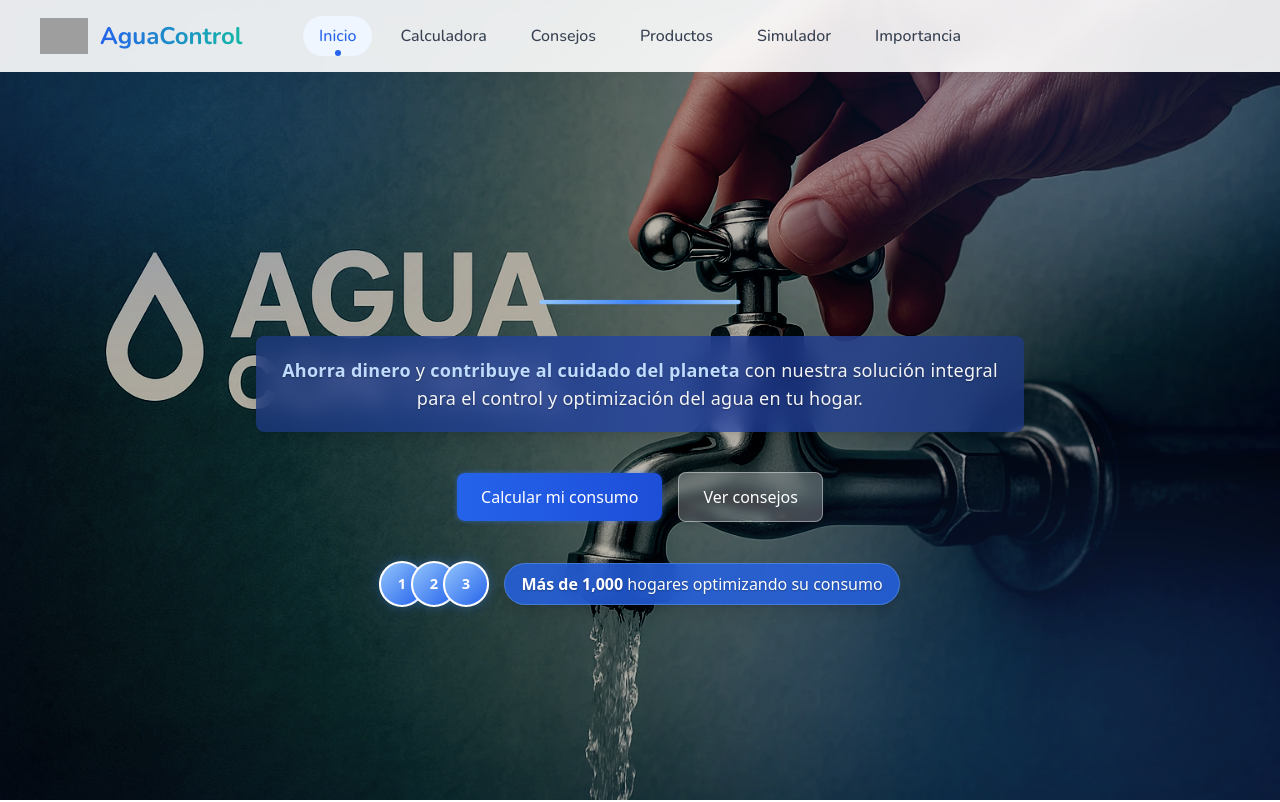
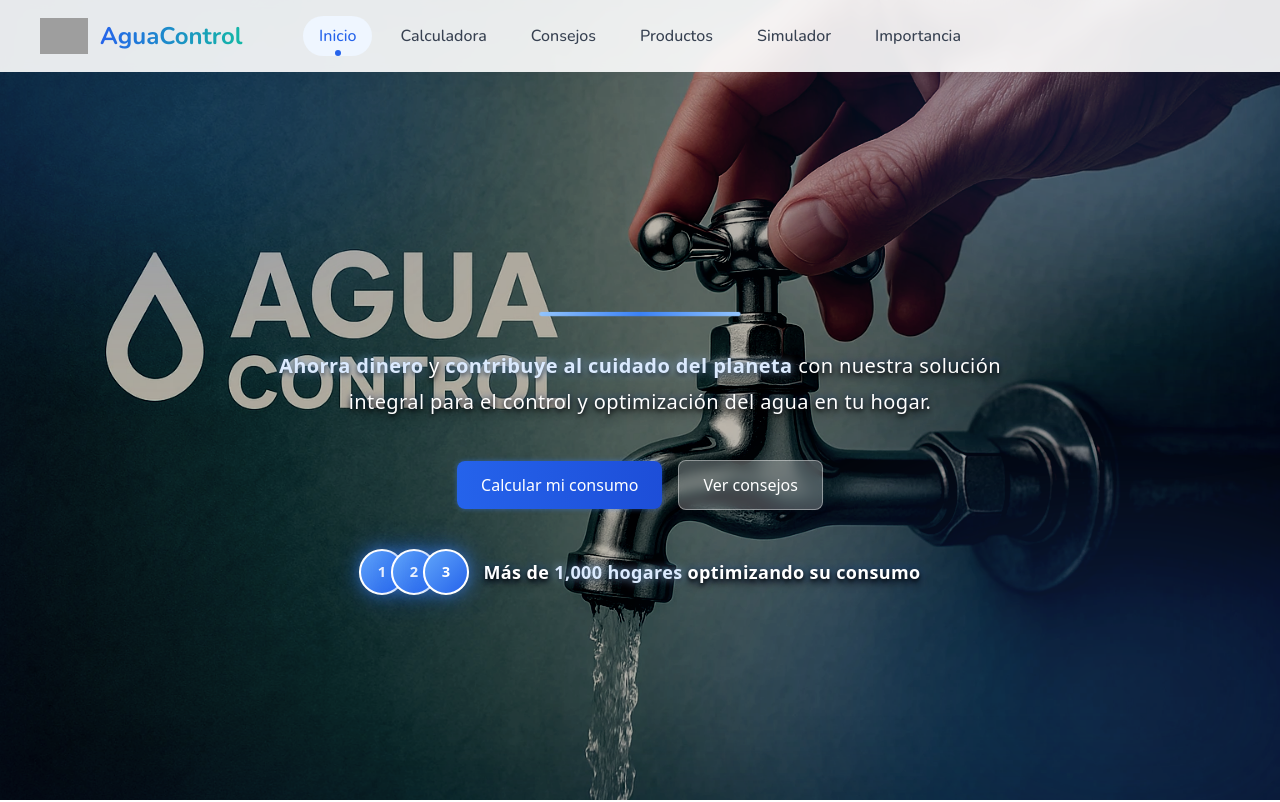
Before and after one commit to camiloviveros/AguaControl, a Next.js app: page / in a window 1280 px wide. Shown: the top 802 px of the page. Built offline with nearby package versions, Linux system fonts and the light colour scheme; grey boxes are pictures that could not be loaded.

Commit message:
cambio de color v2

```diff
--- a/components/home/Hero.tsx
+++ b/components/home/Hero.tsx
@@ -560,16 +560,23 @@ const Hero = () => {
           {/* Línea decorativa mejorada para desktop */}
           <div className={`h-1 bg-gradient-to-r from-blue-300 via-blue-500 to-blue-300 mx-auto mb-4 sm:mb-6 md:mb-8 rounded-full ${!isMobile ? 'w-40 sm:w-48 shine-effect animate-pulse' : 'w-24 sm:w-32'}`} />
 
-          {/* Descripción con estilo mejorado y más visible */}
-          <p className={`text-sm sm:text-base md:text-lg mb-6 sm:mb-8 md:mb-10 leading-relaxed max-w-3xl mx-auto ${
+          {/* Descripción con mejor visibilidad sin fondos */}
+          <p className={`text-sm sm:text-base md:text-lg lg:text-xl mb-6 sm:mb-8 md:mb-10 leading-relaxed max-w-3xl mx-auto font-medium ${
             !isMobile
-              ? 'text-white/95 font-medium p-5 bg-gradient-to-r from-blue-900/70 via-blue-800/70 to-blue-900/70 backdrop-blur-md rounded-lg shadow-lg'
-              : 'text-white/95 font-medium p-4 bg-gradient-to-r from-blue-900/80 via-blue-800/80 to-blue-900/80 rounded-lg backdrop-blur-sm'
+              ? 'text-white px-4'
+              : 'text-white px-3'
           }`} style={{
-            textShadow: '0 1px 2px rgba(0,0,0,0.3)',
-            letterSpacing: '0.015em',
+            textShadow: !isMobile
+              ? '0 2px 4px rgba(0,0,0,0.9), 0 4px 12px rgba(0,0,0,0.8), 0 -2px 6px rgba(59,130,246,0.3)'
+              : '0 2px 4px rgba(0,0,0,0.8), 0 4px 8px rgba(0,0,0,0.7)',
+            letterSpacing: '0.02em',
+            lineHeight: '1.8',
           }}>
-            <span className="text-blue-200 font-semibold">Ahorra dinero</span> y <span className="text-blue-200 font-semibold">contribuye al cuidado del planeta</span> con nuestra solución
+            <span className="font-bold text-blue-100" style={{
+              textShadow: '0 0 10px rgba(147,197,253,0.8), 0 2px 4px rgba(0,0,0,0.8)'
+            }}>Ahorra dinero</span> y <span className="font-bold text-blue-100" style={{
+              textShadow: '0 0 10px rgba(147,197,253,0.8), 0 2px 4px rgba(0,0,0,0.8)'
+            }}>contribuye al cuidado del planeta</span> con nuestra solución
             integral para el control y optimización del agua en tu hogar.
           </p>
 
@@ -590,30 +597,29 @@ const Hero = () => {
             </Link>
           </div>
 
-          {/* Contador de usuarios mejorado para mayor visibilidad */}
+          {/* Contador de usuarios sin fondos, solo con efectos de texto */}
           <div className={`flex flex-col sm:flex-row items-center justify-center gap-3 sm:gap-4 ${!isMobile ? 'floating' : ''}`}>
             <div className="flex -space-x-2 sm:-space-x-3">
               {[1, 2, 3].map(num => (
                 <div
                   key={num}
-                  className={`w-7 h-7 sm:w-9 sm:h-9 md:w-11 md:h-11 rounded-full bg-gradient-to-br from-blue-300 to-blue-600 border-2 border-white flex items-center justify-center text-xs sm:text-sm font-bold text-white shadow-lg ${!isMobile ? 'animate-pulse' : ''}`}
+                  className={`w-7 h-7 sm:w-9 sm:h-9 md:w-11 md:h-11 rounded-full bg-gradient-to-br from-blue-400 to-blue-600 border-2 border-white flex items-center justify-center text-xs sm:text-sm font-bold text-white ${!isMobile ? 'animate-pulse' : ''}`}
                   style={{
-                    boxShadow: '0 0 10px rgba(59, 130, 246, 0.4)'
+                    boxShadow: '0 0 15px rgba(59, 130, 246, 0.6), 0 0 30px rgba(37, 99, 235, 0.3)'
                   }}
                 >
                   {num}
                 </div>
               ))}
             </div>
-            <div className={`mt-3 sm:mt-0 px-4 py-2 rounded-full ${
-              !isMobile
-                ? 'bg-blue-600/80 backdrop-blur-md shadow-lg border border-blue-300/30'
-                : 'bg-blue-700/80 shadow-md'
-            }`}>
-              <p className="text-white text-xs sm:text-sm md:text-base font-medium" style={{ textShadow: '0 1px 2px rgba(0,0,0,0.3)' }}>
-                <span className="font-bold">Más de 1,000</span> hogares optimizando su consumo
-              </p>
-            </div>
+            <p className="text-white text-sm sm:text-base md:text-lg font-bold mt-2 sm:mt-0" style={{
+              textShadow: '0 2px 4px rgba(0,0,0,0.9), 0 4px 8px rgba(0,0,0,0.8), 0 0 10px rgba(59,130,246,0.5)',
+              letterSpacing: '0.02em'
+            }}>
+              Más de <span className="text-blue-100" style={{
+                textShadow: '0 0 10px rgba(147,197,253,0.9), 0 2px 4px rgba(0,0,0,0.8)'
+              }}>1,000 hogares</span> optimizando su consumo
+            </p>
           </div>
         </div>
       </div>
```
